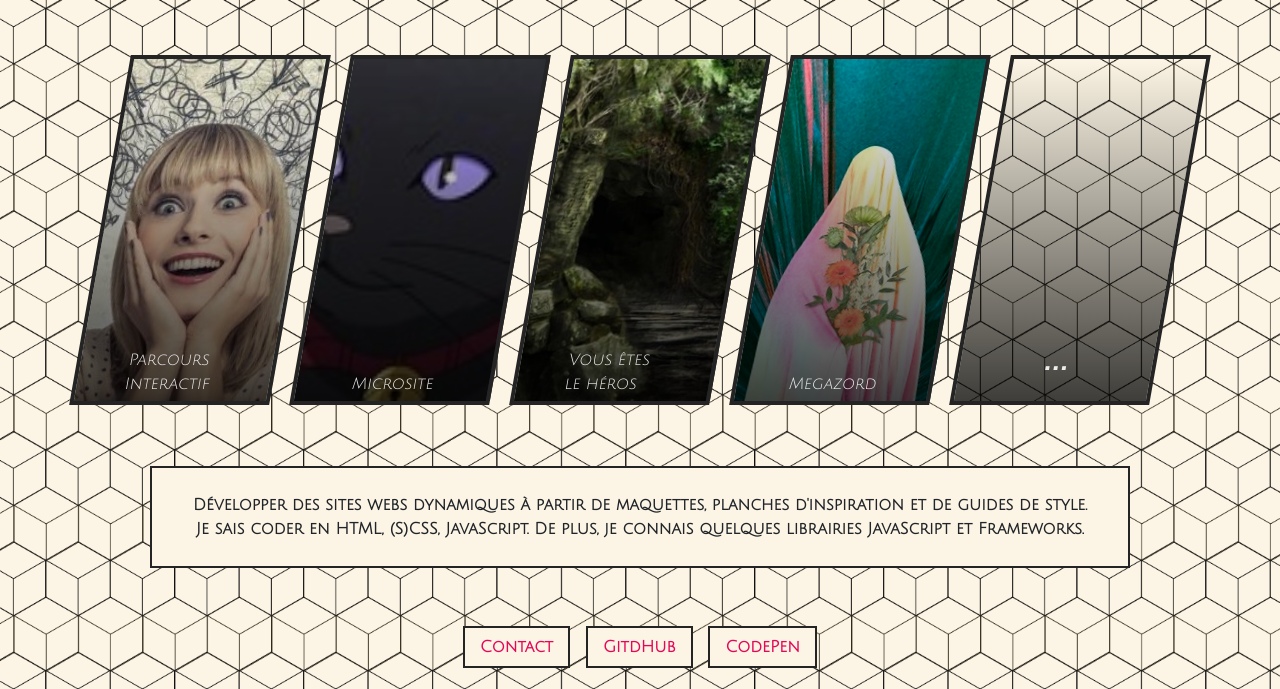
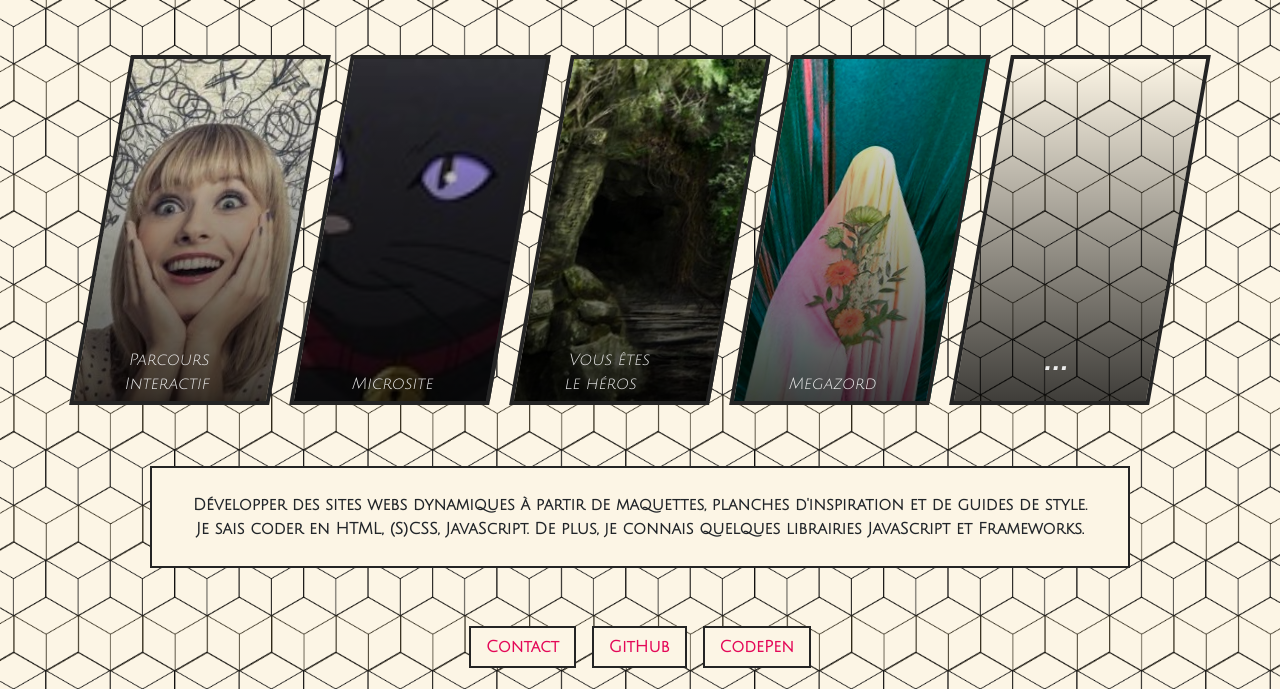
Before and after one commit to Nihlux/nihlux.github.io, a plain HTML site: page index.html in a window 1280 px wide. Shown: the part 111-800 px from the top of the page. Drawn offline with nearby package versions, Linux system fonts and the light colour scheme.

Commit message:
Update index.html

```diff
--- a/index.html
+++ b/index.html
@@ -153,7 +153,7 @@
                         </div>
                       </div>
                     </div>
-                    <a class="links" href="https://github.com/Nihlux" target="_blank">GitdHub</a>
+                    <a class="links" href="https://github.com/Nihlux" target="_blank">GitHub</a>
                     <a class="links" href="https://codepen.io/gab-leblanc" target="_blank">CodePen</a>
                 </div>
             </div>
```
